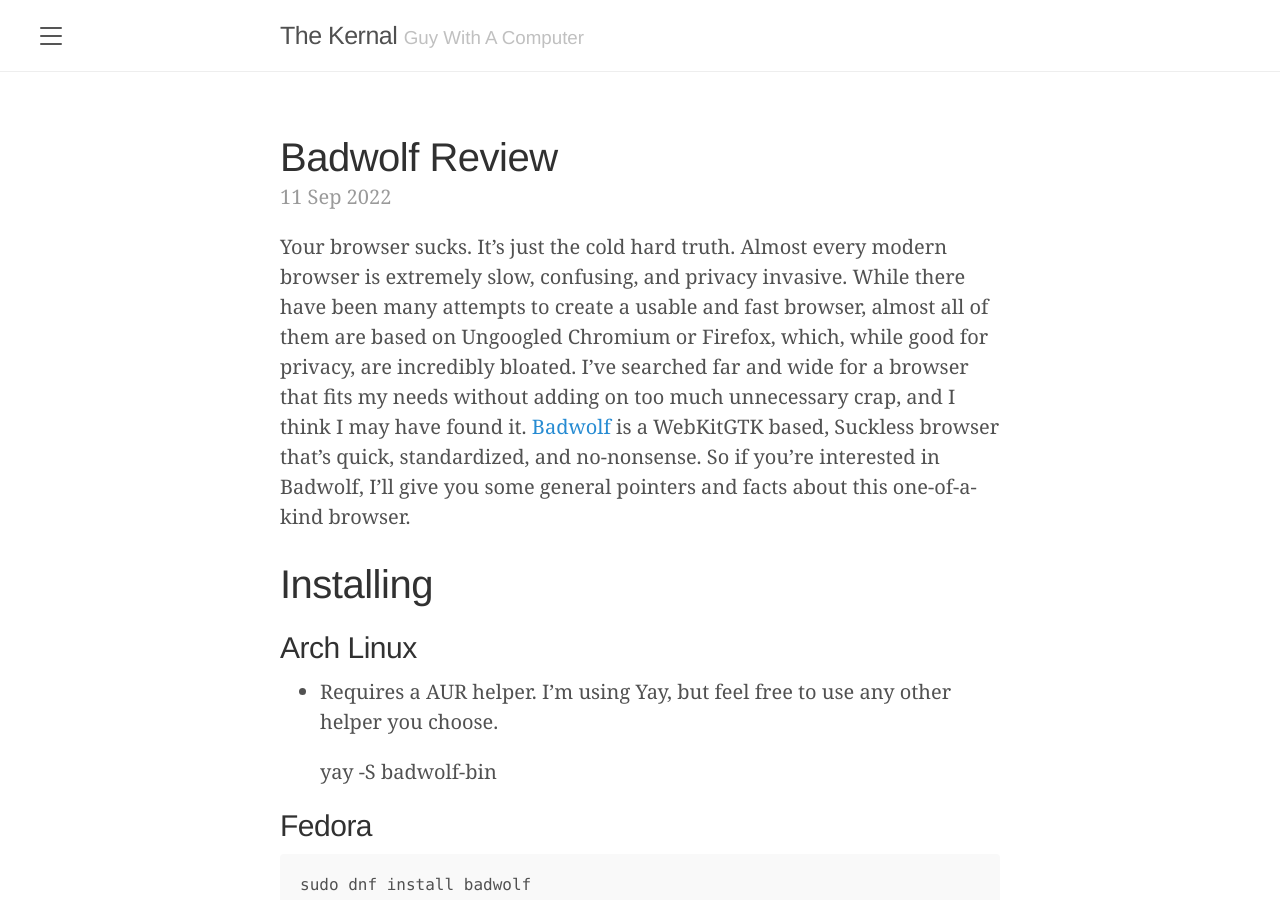
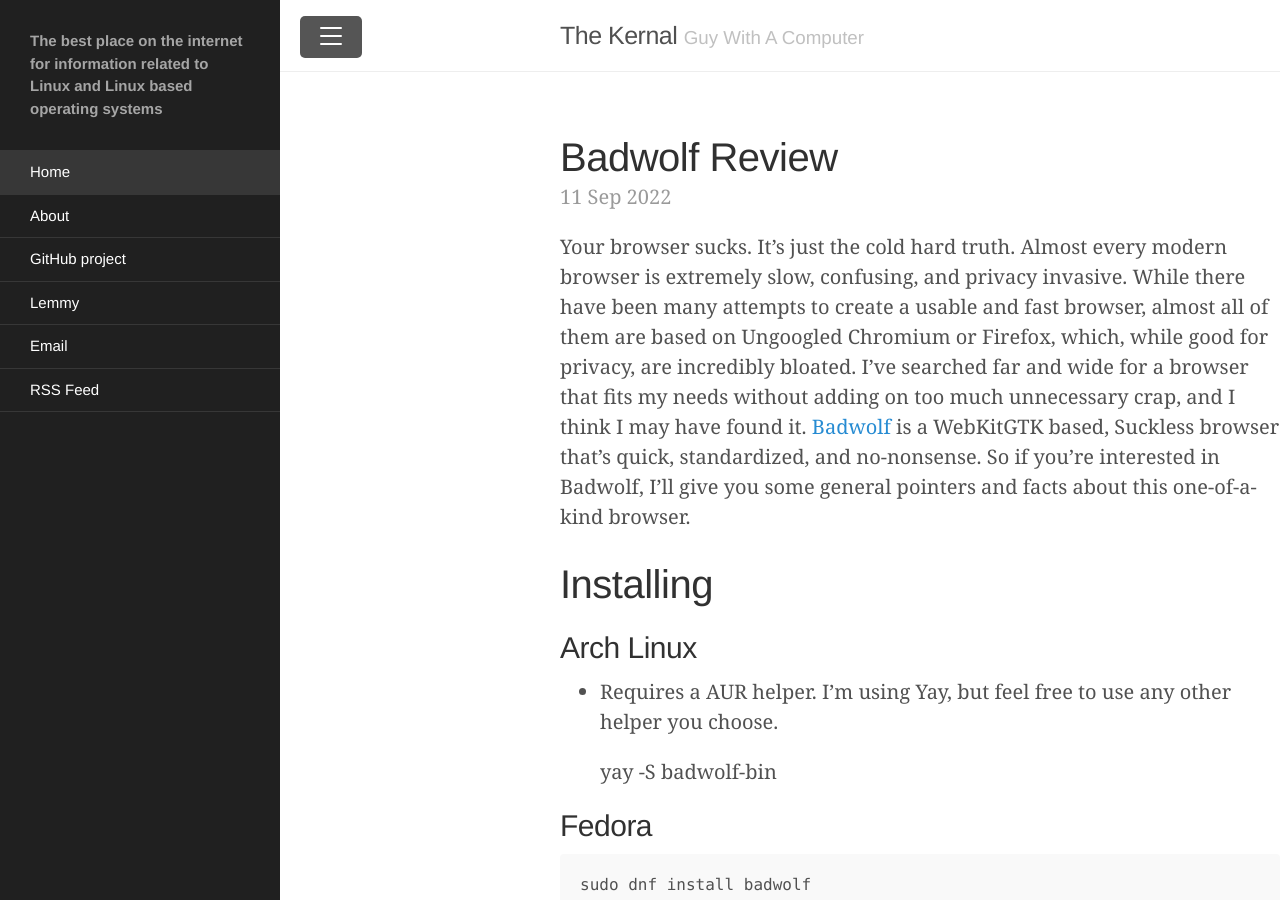
Before and after one commit to TheKernalBlog/TheKernalBlog, a Jekyll site: the page built from index.html, in a window 1280 px wide and 900 px high. Built offline with Jekyll 4.4.1, drawn with Linux system fonts in a browser that asks for light colours; the list of posts is cut into pages by our own code.

Commit message:
Update sidebar.html

```diff
--- a/_includes/sidebar.html
+++ b/_includes/sidebar.html
@@ -1,6 +1,7 @@
 <!-- Target for toggling the sidebar `.sidebar-checkbox` is for regular
      styles, `#sidebar-checkbox` for behavior. -->
 <!-- Toggleable sidebar -->
+<input type="checkbox" class="sidebar-checkbox" id="sidebar-checkbox" {% if page.title =="Home" %}checked{% endif %}>
 
 <div class="sidebar" id="sidebar">
   <div class="sidebar-item">
```
